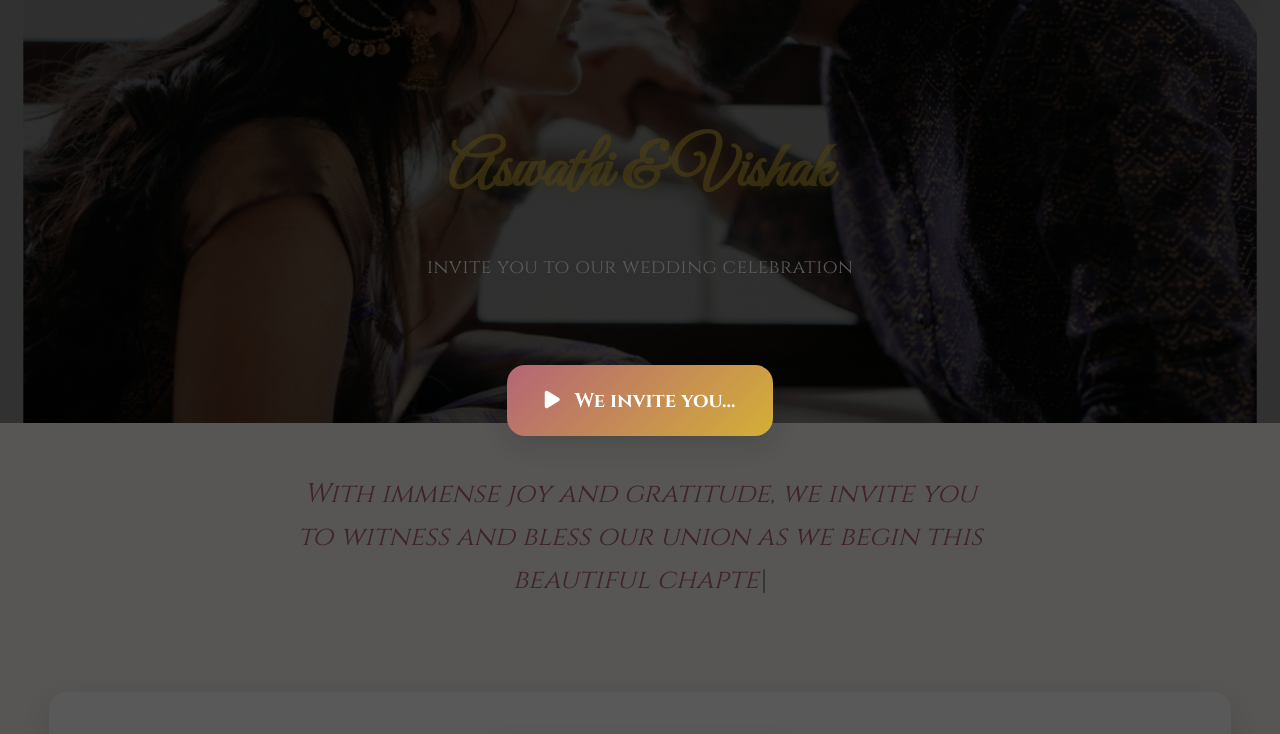
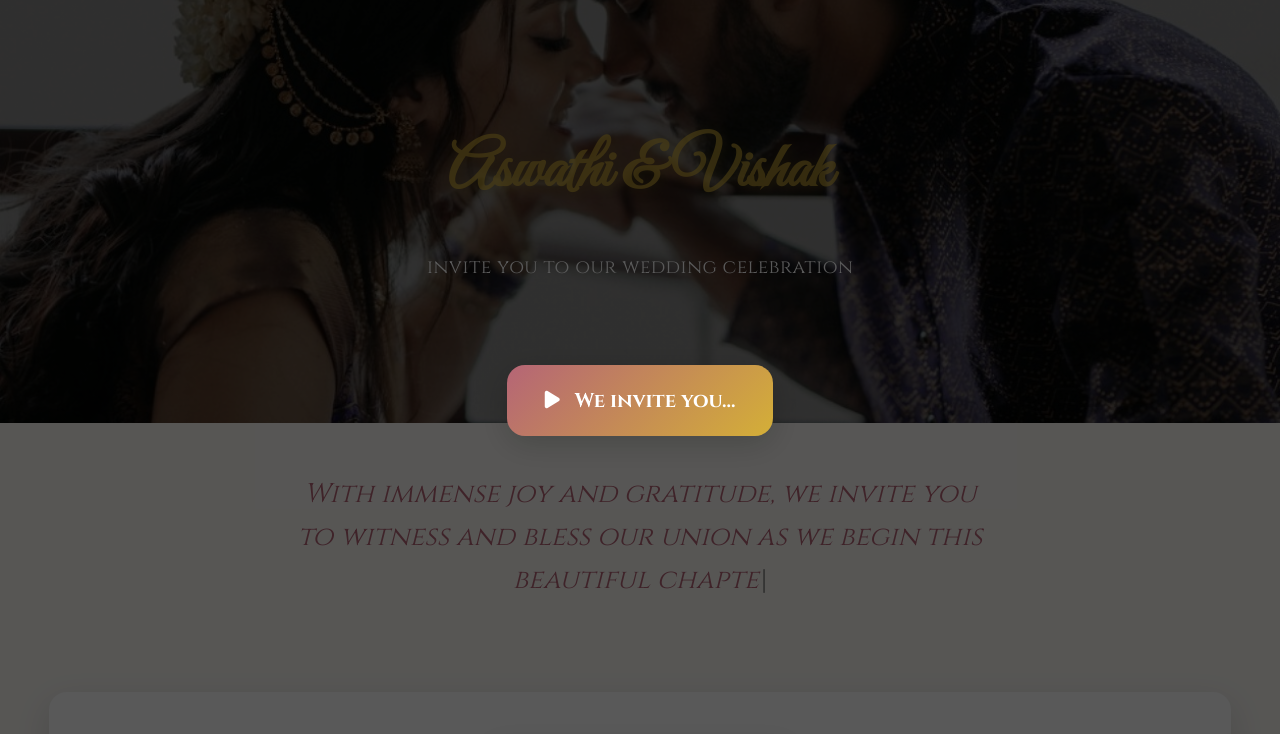
Before and after one commit to aswathivishak/inviting-you, a plain HTML site: page index.html in a window 1280 px wide. Shown: the top 734 px of the page. Drawn offline with Linux system fonts and the light colour scheme.

Commit message:
Update index.html

```diff
--- a/index.html
+++ b/index.html
@@ -27,7 +27,7 @@
             background-attachment: fixed;
         } */
         header {
-            background-image: linear-gradient(rgba(0,0,0,0.45), rgba(0,0,0,0.45)), url('head.jpg');
+            background-image: linear-gradient(rgba(0,0,0,0.45), rgba(0,0,0,0.45)), url('head001.jpg');
             background-position: center center;
             background-repeat: no-repeat;
             background-size: cover;
```
